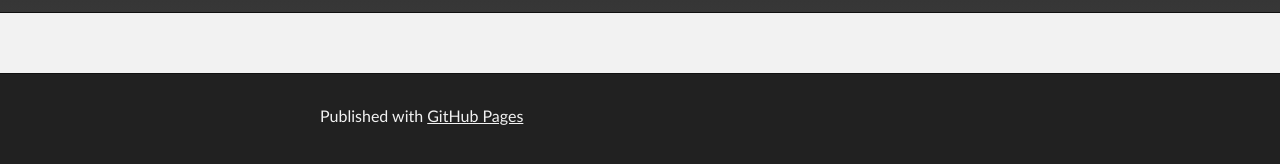
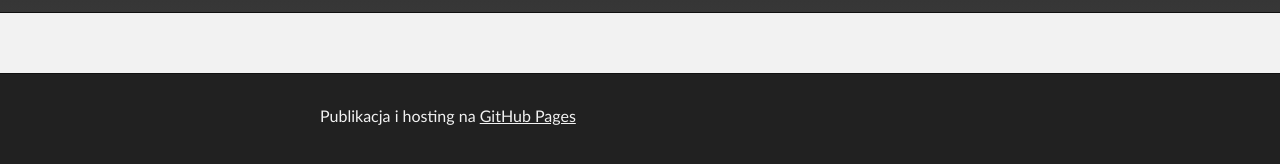
Before and after one commit to pgaluszka/pgaluszka.github.io, a Jekyll site: the page built from index.md, in a window 1280 px wide. Shown: the part 197-361 px from the top of the page. Built offline with Jekyll 4.4.1, drawn with Linux system fonts in a browser that asks for light colours.

Commit message:
stopka po polsku

```diff
--- a/_layouts/default.html
+++ b/_layouts/default.html
@@ -45,7 +45,7 @@
         {% if site.github.is_project_page %}
         <p class="copyright">{{ site.title | default: site.github.repository_name }} maintained by <a href="{{ site.github.owner_url }}">{{ site.github.owner_name }}</a></p>
         {% endif %}
-        <p>Published with <a href="https://pages.github.com">GitHub Pages</a></p>
+        <p>Publikacja i hosting na <a href="https://pages.github.com">GitHub Pages</a></p>
       </footer>
     </div>
   </body>
```
